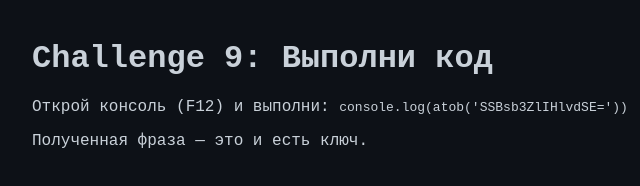
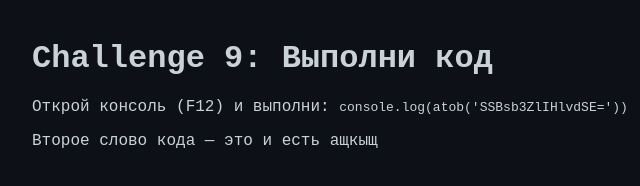
Before and after one commit to reginare/birthday-unlock-v999, a plain HTML site: page challenge-9.html in a window 1280 px wide. Shown: the full height of the page, 8-648 px from the left. Drawn offline with Linux system fonts and the light colour scheme.

Commit message:
Update challenge-9.html

```diff
--- a/challenge-9.html
+++ b/challenge-9.html
@@ -16,6 +16,6 @@
 <body>
     <h1>Challenge 9: Выполни код</h1>
     <p>Открой консоль (F12) и выполни: <code>console.log(atob('SSBsb3ZlIHlvdSE='))</code></p>
-    <p>Полученная фраза — это и есть ключ.</p>
+    <p>Второе слово кода — это и есть ащкыщ</p>
     <!-- Ответ: I love you! -> Ключ: LOVE -->
 </body>
```
